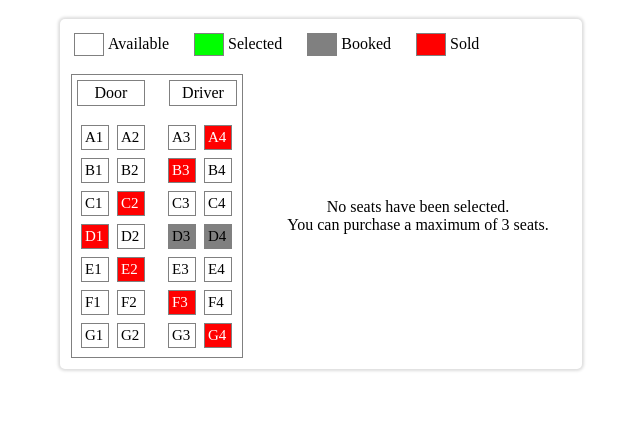
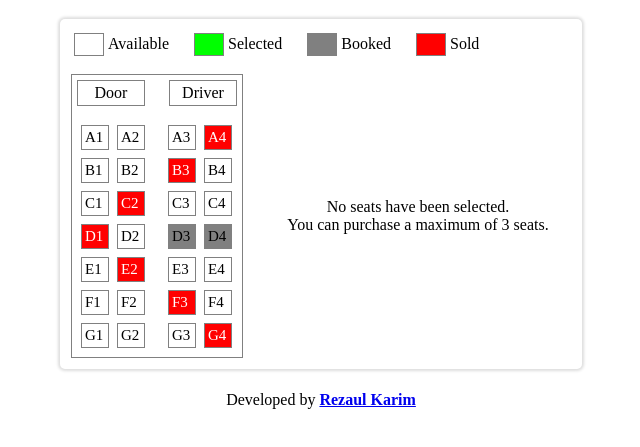
Before and after one commit to rkpust/Ticket-Booking-App, a plain HTML site: page index.html in a window 1280 px wide. Shown: the part 61-508 px from the top of the page, without its empty margins (319-959 px from the left). Drawn offline with nearby package versions, Linux system fonts and the light colour scheme.

Commit message:
added footer and style

```diff
--- a/index.html
+++ b/index.html
@@ -127,6 +127,11 @@
                 <button class="confirm-button" @click="resetData">Booked Again</button>
             </div>
         </div>
+
+        <footer>
+            Developed by <b><a href="https://www.linkedin.com/in/rkpust/" target="_blank">Rezaul Karim</a></b>
+        </footer>
+
     </div>
     <script src="app.js"></script>
 </body>
--- a/style.css
+++ b/style.css
@@ -23,6 +23,9 @@ button {
   margin: 5px;
 }
 
+footer {
+  text-align: center;
+}
 
 /*================= Ticket Booking App ======================= */
 
```
